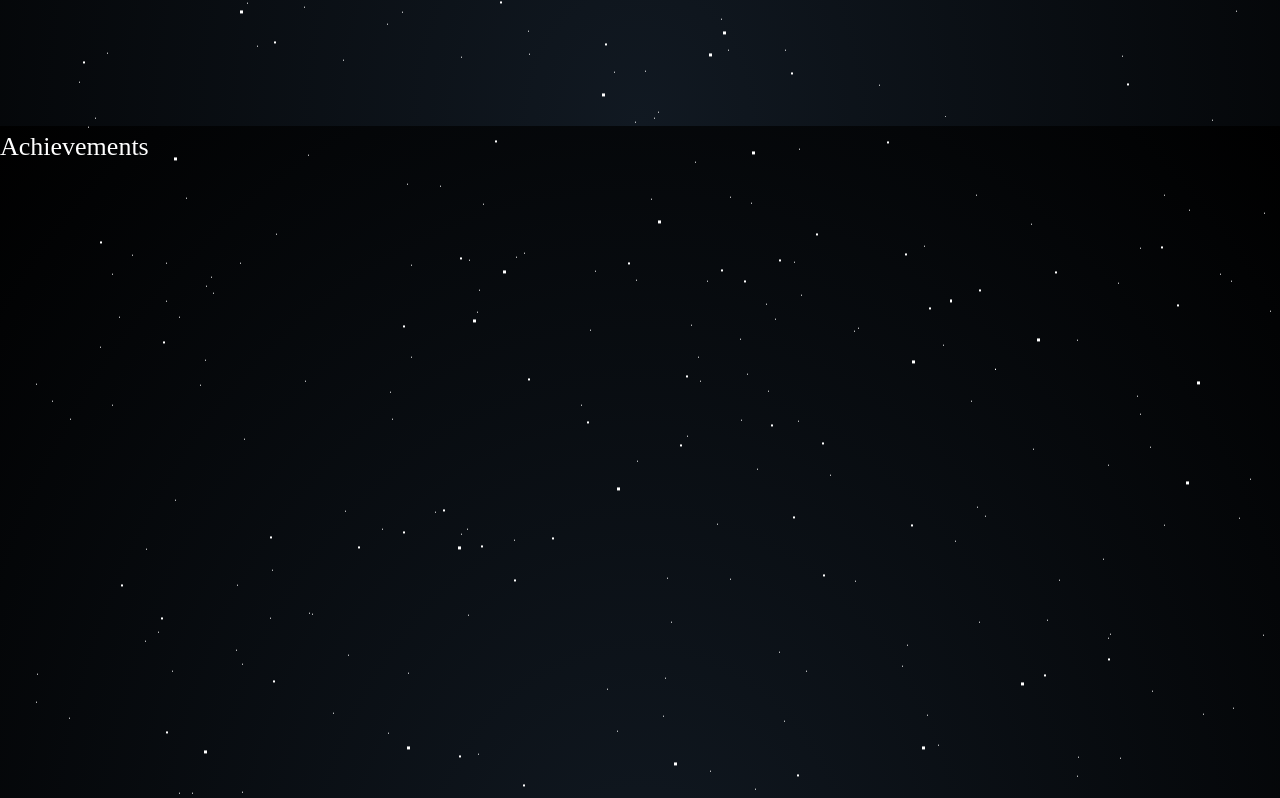
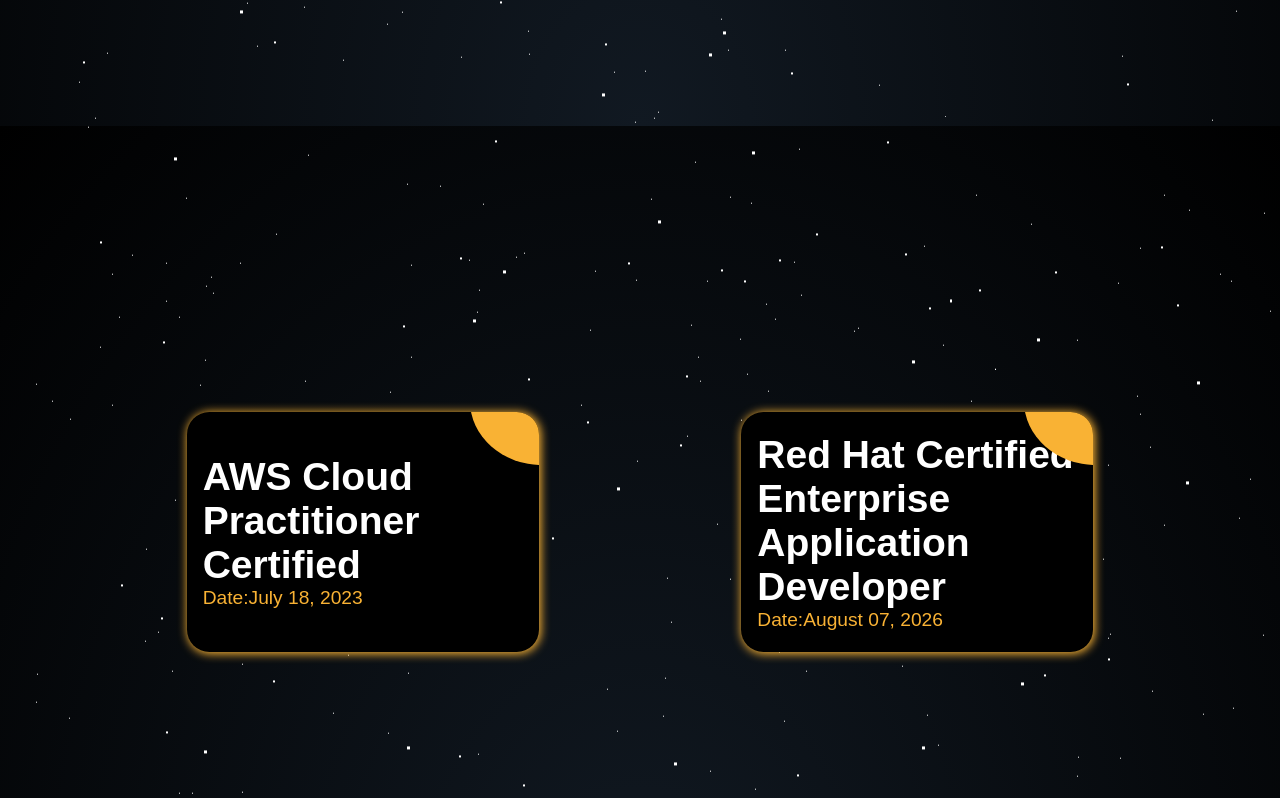
Before and after one commit to HemanthDas/HemanthDas, a React (Vite) app: page / in a window 1280 px wide. Shown: the part 2274-3072 px from the top of the page. Built offline with nearby package versions, Linux system fonts and the light colour scheme.

Commit message:
Update Achivements

```diff
--- /dev/null
+++ b/src/components/achivementsCard.jsx
@@ -0,0 +1,19 @@
+import PropTypes from "prop-types";
+const AchivementsCard = ({ title, date, href }) => {
+  return (
+    <a className="achivements-card" href={href}>
+      <div className="achivements-bg"></div>
+      <h2>{title}</h2>
+      <div className="achivements-date">
+        <p>Date:{date}</p>
+      </div>
+      <div className="achivements-onhover-text">Click me</div>
+    </a>
+  );
+};
+AchivementsCard.propTypes = {
+  title: PropTypes.string.isRequired,
+  date: PropTypes.string.isRequired,
+  href: PropTypes.string.isRequired,
+};
+export default AchivementsCard;
--- a/src/pages/achievements.jsx
+++ b/src/pages/achievements.jsx
@@ -1,5 +1,30 @@
+import AchivementsCard from "../components/achivementsCard";
+
 const Achievements = () => {
-  return <div id="achievements">Achievements</div>;
+  const achievements = [
+    {
+      title: "AWS Cloud Practitioner Certified",
+      date: "July 18, 2023",
+      href: "https://www.credly.com/badges/e27d38d1-809f-4260-87a5-2954e1fa96eb/public_url",
+    },
+    {
+      title: "Red Hat Certified Enterprise Application Developer",
+      date: "August 07, 2026",
+      href: "https://www.credly.com/badges/9e77a181-e1ca-4539-b49d-b082acc60cb4/public_url",
+    },
+  ];
+  return (
+    <div id="achievements">
+      {achievements.map((achievement, index) => (
+        <AchivementsCard
+          key={index + 1}
+          title={achievement.title}
+          date={achievement.date}
+          href={achievement.href}
+        />
+      ))}
+    </div>
+  );
 };
 
 export default Achievements;
--- a/src/pages/page.css
+++ b/src/pages/page.css
@@ -264,6 +264,68 @@
 .git-link:hover p {
   background-image: url("/github-mark.svg");
 }
+
+/* Achivements */
+#achievements {
+  display: flex;
+  justify-content: space-evenly;
+  align-items: center;
+  overflow-x: hidden;
+  flex-wrap: wrap;
+  .achivements-card {
+    text-decoration: none;
+    color: white;
+    display: flex;
+    flex-direction: column;
+    justify-content: center;
+    padding: 1rem;
+    margin: 1rem;
+    background-color: #000000;
+    font-family: Arial, Verdana, Helvetica, sans-serif;
+    font-weight: 400;
+    position: relative;
+    overflow: hidden;
+    border-radius: 1.4rem;
+    box-shadow: 1px 1px 10px 1px #f9b234;
+    width: 22rem;
+    min-height: 15rem;
+    transition: all 0.5s;
+
+    .achivements-bg {
+      position: absolute;
+      background-color: #f9b234;
+      width: 9rem;
+      height: 8rem;
+      top: -75px;
+      right: -75px;
+      border-radius: 50%;
+      transition: all 0.5s;
+    }
+    .achivements-date {
+      font-size: 1.2rem;
+      font-weight: 500;
+      color: #f9b234;
+      display: flex;
+    }
+    .achivements-onhover-text {
+      display: none;
+    }
+  }
+  .achivements-card:hover {
+    .achivements-onhover-text {
+      display: inline;
+      position: absolute;
+      top: 50%;
+      left: 50%;
+      transform: translate(-50%, -50%);
+      z-index: 40;
+    }
+    .achivements-bg {
+      transform: scale(10);
+    }
+    box-shadow: 1px 1px 10px 1px #ffffff;
+  }
+}
 @media screen and (max-width: 768px) {
   .card-grid {
     flex-direction: column;
@@ -273,8 +335,11 @@
     border-width: 0px 0px 1px 0px;
     border-bottom: 1px solid white;
     border-top: 1px solid white;
-    .card-t2{
+    .card-t2 {
       text-align: center;
     }
   }
+  #achievements {
+    flex-flow: column;
+  }
 }
```
